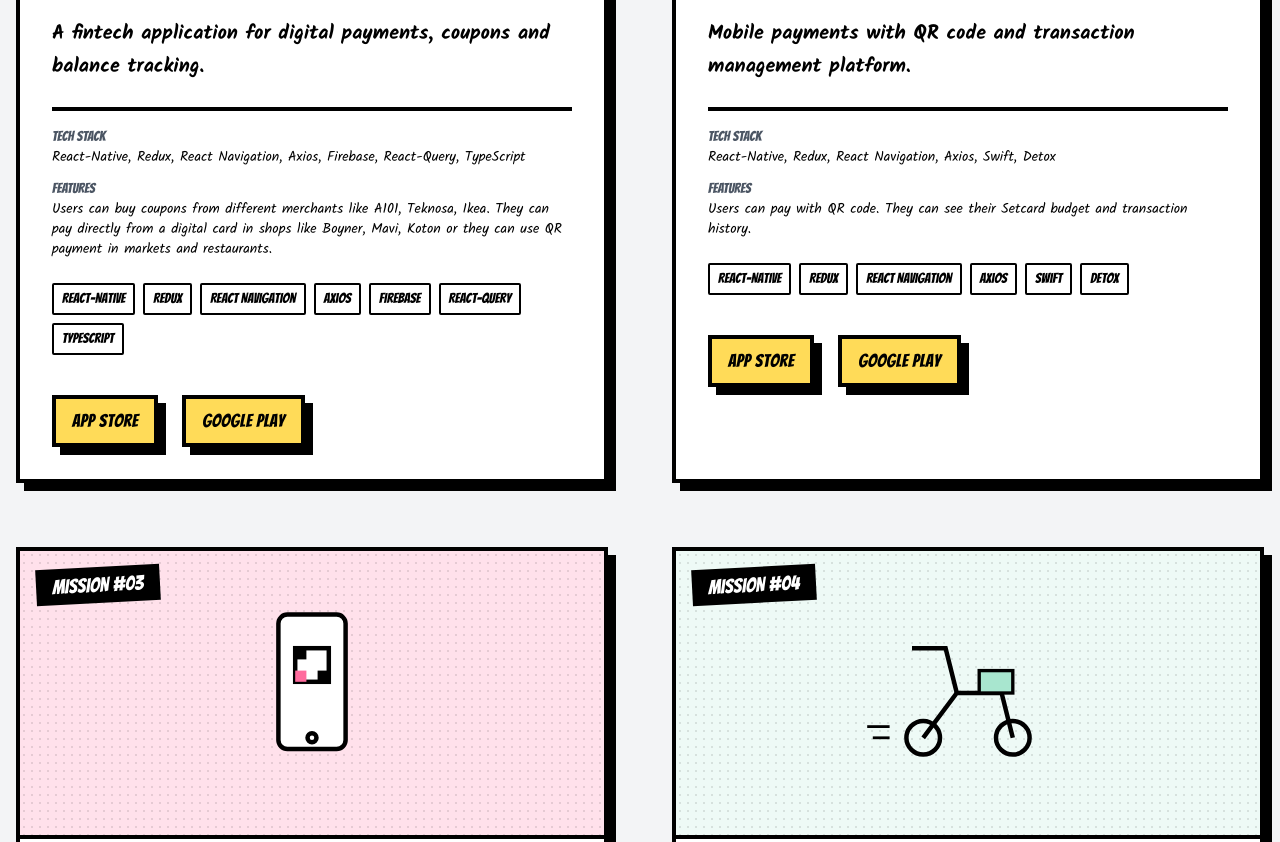
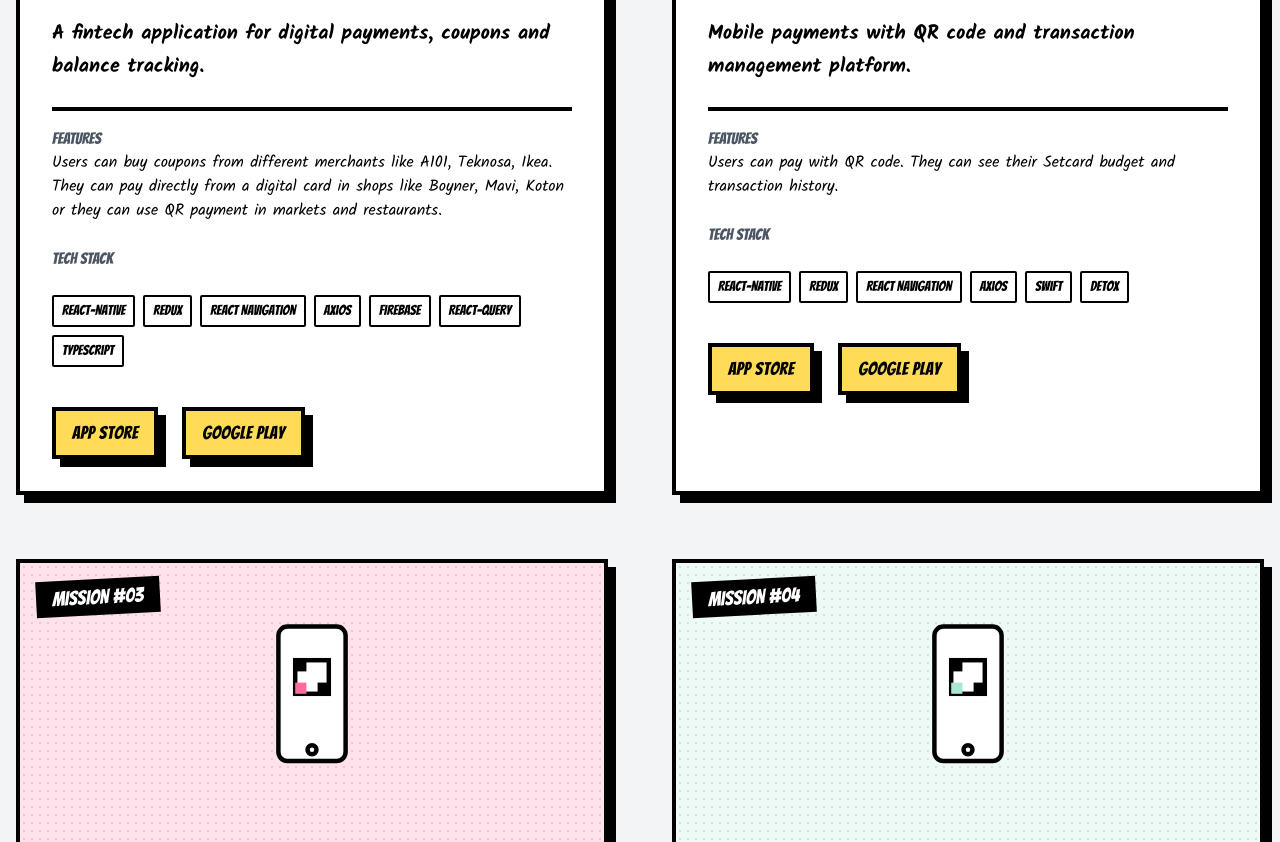
Before and after one commit to salik-a/new-portfolio, a React (Vite) app: page / in a window 1280 px wide. Shown: the part 3840-4682 px from the top of the page. Built offline with nearby package versions, Linux system fonts and the light colour scheme.

Commit message:
mini update

```diff
--- a/App.tsx
+++ b/App.tsx
@@ -319,7 +319,6 @@ const App: React.FC = () => {
                     {project.missionNumber}
                   </div>
 
-                  {project.iconType === "mobile" ? (
                   <svg
                     className="w-56 h-56 transition-transform group-hover:scale-110"
                     viewBox="0 0 200 200"
@@ -354,49 +353,6 @@ const App: React.FC = () => {
                       strokeWidth="4"
                     />
                   </svg>
-                  ) : (
-                    <svg
-                      className="w-56 h-56 transition-transform group-hover:scale-110"
-                      viewBox="0 0 200 200"
-                      fill="none"
-                    >
-                      <circle
-                        cx="60"
-                        cy="140"
-                        r="15"
-                        stroke="black"
-                        strokeWidth="4"
-                      />
-                      <circle
-                        cx="140"
-                        cy="140"
-                        r="15"
-                        stroke="black"
-                        strokeWidth="4"
-                      />
-                      <path
-                        d="M60 140 L90 100 H130 L140 140"
-                        stroke="black"
-                        strokeWidth="4"
-                      />
-                      <path
-                        d="M90 100 L80 60 H50"
-                        stroke="black"
-                        strokeWidth="4"
-                      />
-                      <rect
-                        x="110"
-                        y="80"
-                        width="30"
-                        height="20"
-                        fill={project.color}
-                        stroke="black"
-                        strokeWidth="3"
-                      />
-                      <path d="M30 130 H10" stroke="black" strokeWidth="2.5" />
-                      <path d="M30 140 H15" stroke="black" strokeWidth="2.5" />
-                    </svg>
-                  )}
                 </div>
 
                 <div className="p-8 space-y-6">
@@ -409,19 +365,16 @@ const App: React.FC = () => {
 
                   <div className="space-y-3 border-t-4 border-ink pt-4">
                     <div>
-                      <p className="font-comic text-sm text-gray-600 uppercase">
+                      <p className="font-comic text-m text-gray-600 uppercase">
+                        Features
+                      </p>
+                      <p className="font-hand text-m">{project.features}</p>
+                    </div>
+                  </div>
+                  <div>
+                    <p className="font-comic text-m text-gray-600 uppercase">
                       Tech Stack
                     </p>
-                      <p className="font-hand text-sm">
-                        {Array.isArray(project.technologies) ? project.technologies.join(', ') : project.technologies}
-                      </p>
-                    </div>
-                    <div>
-                      <p className="font-comic text-sm text-gray-600 uppercase">
-                        Features
-                      </p>
-                      <p className="font-hand text-sm">{project.features}</p>
-                    </div>
                   </div>
 
                   <div className="flex flex-wrap gap-2">
--- a/constants.tsx
+++ b/constants.tsx
@@ -57,7 +57,7 @@ export const PROJECTS: Project[] = [
     description: 'Expense management platform with bill scanning and expense analytics.',
     tags: ['REACT NATIVE', 'DETOX', 'SWIFT'],
     color: '#a8e6cf',
-    iconType: 'delivery',
+    iconType: 'mobile',
     technologies: ['React-Native', 'Redux', 'React Navigation', 'Axios', 'Swift', 'Detox'],
     features: 'Users can manage their expenses, they can scan bills and managers can see the expenses.',
     appStore: 'https://apps.apple.com/us/app/muni-spend-management/id1599044212',
```
Lines whose indentation alone changed are shown as unchanged.
